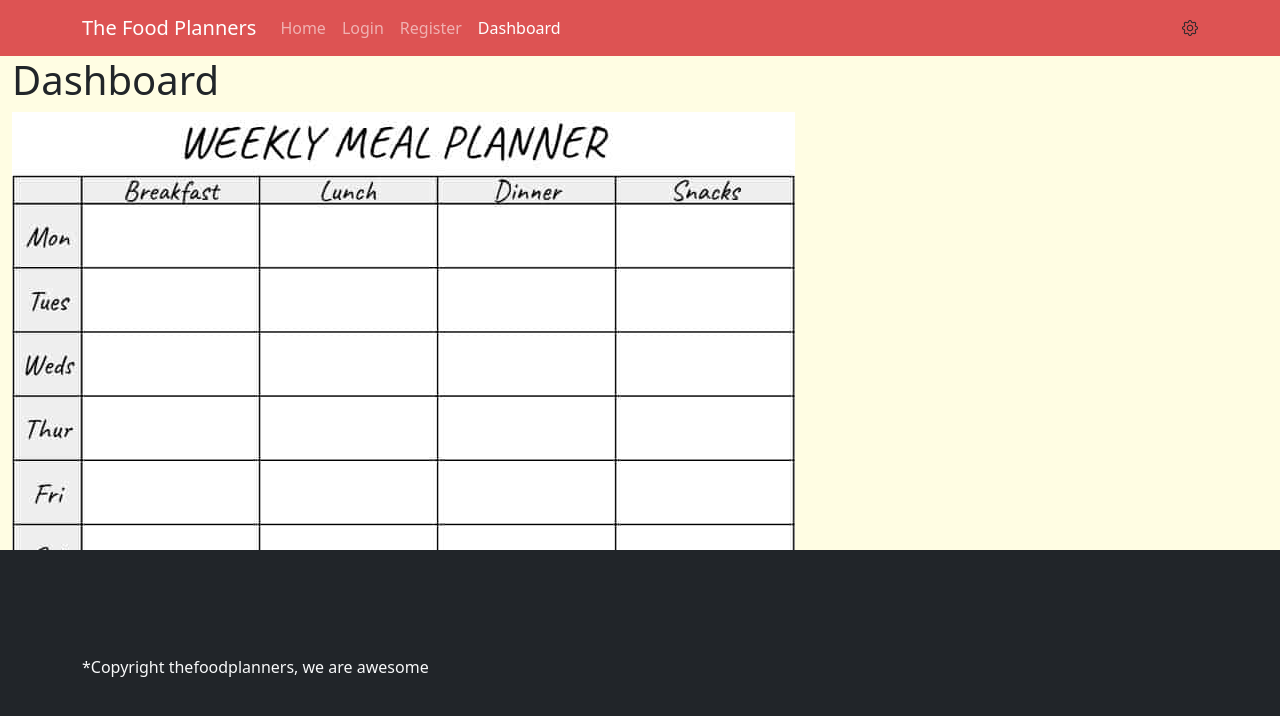
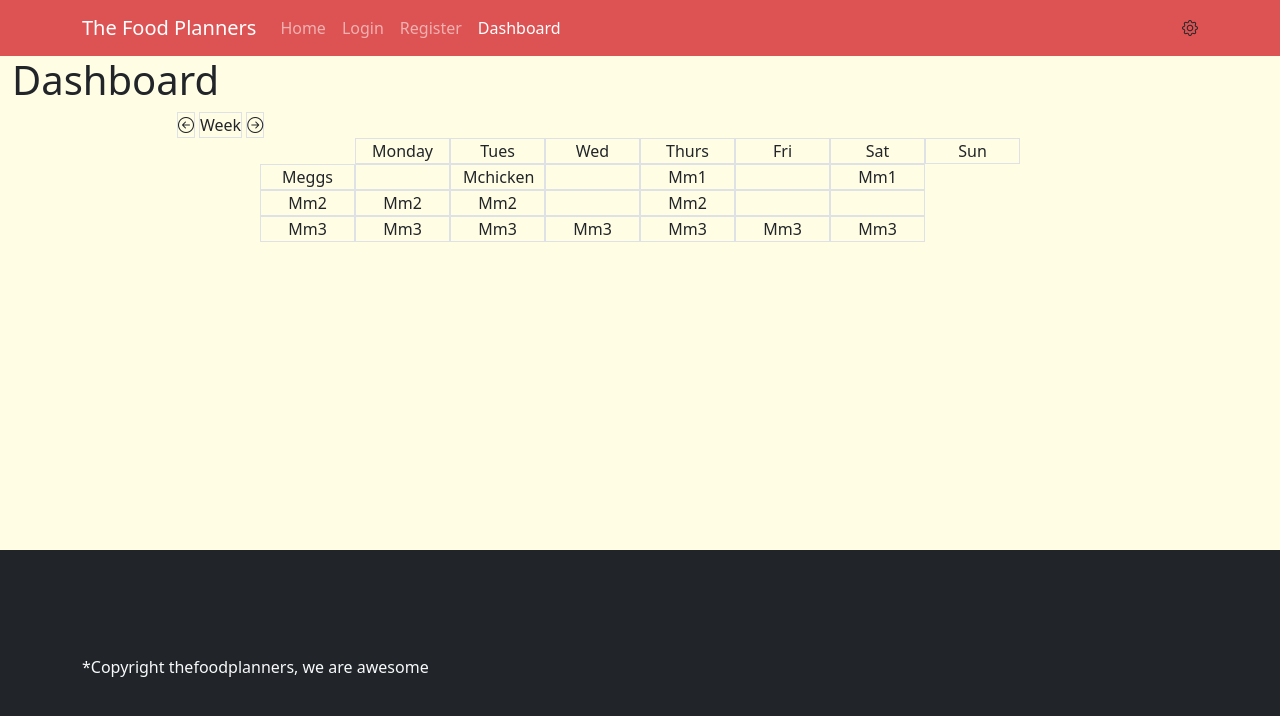
Before and after one commit to thefoodplanners/frontend, a React (Create React App) app: page /dashboard in a window 1280 px wide. Shown: the top 716 px of the page. Built offline with nearby package versions, Linux system fonts and the light colour scheme; no server answers.

Commit message:
add calender

```diff
--- /dev/null
+++ b/src/components/calender.jsx
@@ -0,0 +1,108 @@
+import { useState, useEffect } from 'react';
+import Row from 'react-bootstrap/Row';
+import Col from 'react-bootstrap/Col';
+import Container from 'react-bootstrap/Container';
+import Stack from 'react-bootstrap/Stack';
+import { useCookies } from 'react-cookie'
+
+const Calender = () => {
+  //const [currentWeek, setCurrentWeek] = useState(new Date());
+  //const [selectedDay, setSelectedDay] = useState();
+  // meals by day
+  const [currentWeekMeals, setCurrentWeekMeals] = useState([]);
+  const [cookies, setCookie] = useCookies(['user_token'])
+
+  // x index = day, y index = meal number
+  useEffect(() => {
+    fetch("http://localhost:9000/allMeals?weekDate=2023-01-30", {
+      method: "GET",
+      headers: {
+        "Content-Type": "application/json",
+        "session-cookie": cookies['user_token'],
+      },
+    }).then((response) => {
+      console.log(response);
+    });
+    setCurrentWeekMeals(
+      [
+        [{name: "eggs", id: 69},{},{name: "chicken", id: 27},{},{name: "m1"},{},{name: "m1"}],
+        [{name: "m2"},{name: "m2"},{name: "m2"},{},{name: "m2"},{},{}],
+        [{name: "m3"},{name: "m3"},{name: "m3"},{name: "m3"},{name: "m3"},{name: "m3"},{name: "m3"}],
+      ]);
+  }, []);
+
+  // render the button used to move week in the calender
+  const renderWeekChanger = () => (
+      <Row gap="0">
+        <Col xs="1"></Col>
+        <Col xs="2">
+          <Stack direction="horizontal" gap={1}>
+            <i className="bi bi-arrow-left-circle border"></i>
+            <div className="border">Week</div>
+            <i className="bi bi-arrow-right-circle border"></i>
+          </Stack>
+        </Col>
+      </Row>
+  );
+
+  // render header columns in the calender
+  const renderDayHeaders = () => (
+    <Row>
+      <Col xs="3"></Col>
+      <Col xs="1" className="text-center border"> Monday </Col>
+      <Col xs="1" className="text-center border"> Tues </Col>
+      <Col xs="1" className="text-center border"> Wed </Col>
+      <Col xs="1" className="text-center border"> Thurs </Col>
+      <Col xs="1" className="text-center border"> Fri </Col>
+      <Col xs="1" className="text-center border"> Sat </Col>
+      <Col xs="1" className="text-center border"> Sun </Col>
+    </Row>
+  );
+
+  // render meal columns in the calender
+  const renderMealRows = () => {
+    // reformat meals to be by meal rather than by day
+    //const mealsByMeal = []
+    //for (let i = 0; i < currentWeekMeals.length; i++) {
+    //  mealsByMeal[index] = [];
+    //  // for each meal in that day
+    //  for (let j = 0; j < currentWeekMeals.length; i++) {
+    //    mealsByMeal[i].push(currentWeekMeals[j])
+    //  }
+    //}
+
+    return (
+      <div>
+        {
+          currentWeekMeals.map((item,index)=>(
+            <Row>
+              <Col xs="2"></Col>
+              {
+                currentWeekMeals[index].map((i, j) => {
+                  if (i.name !== undefined) {
+                    return <Col xs="1" className="text-center border"> {"M"+i.name} </Col>
+                  } else
+                    return <Col xs="1" className="text-center border">  </Col>
+                })
+              }
+            </Row>
+          ))
+        }
+      </div>
+    )
+  }
+
+  //const renderRow = () => {
+  //  console.log("renderrows");
+  //};
+
+  return (
+    <Container>
+      {renderWeekChanger()}
+      {renderDayHeaders()}
+      {renderMealRows()}
+    </Container>
+  );
+};
+
+export default Calender;
--- a/src/pages/dashboard.jsx
+++ b/src/pages/dashboard.jsx
@@ -1,11 +1,11 @@
 import Image from 'react-bootstrap/Image'
-import MealPlannerImage from '../assets/meal_planner_image.png'
+import Calender from '../components/calender'
 
 const Dashboard = () => {
   return (
     <div>
       <h1>Dashboard</h1>
-      <Image src={MealPlannerImage} />
+      <Calender />
     </div>
   );
 };
```
